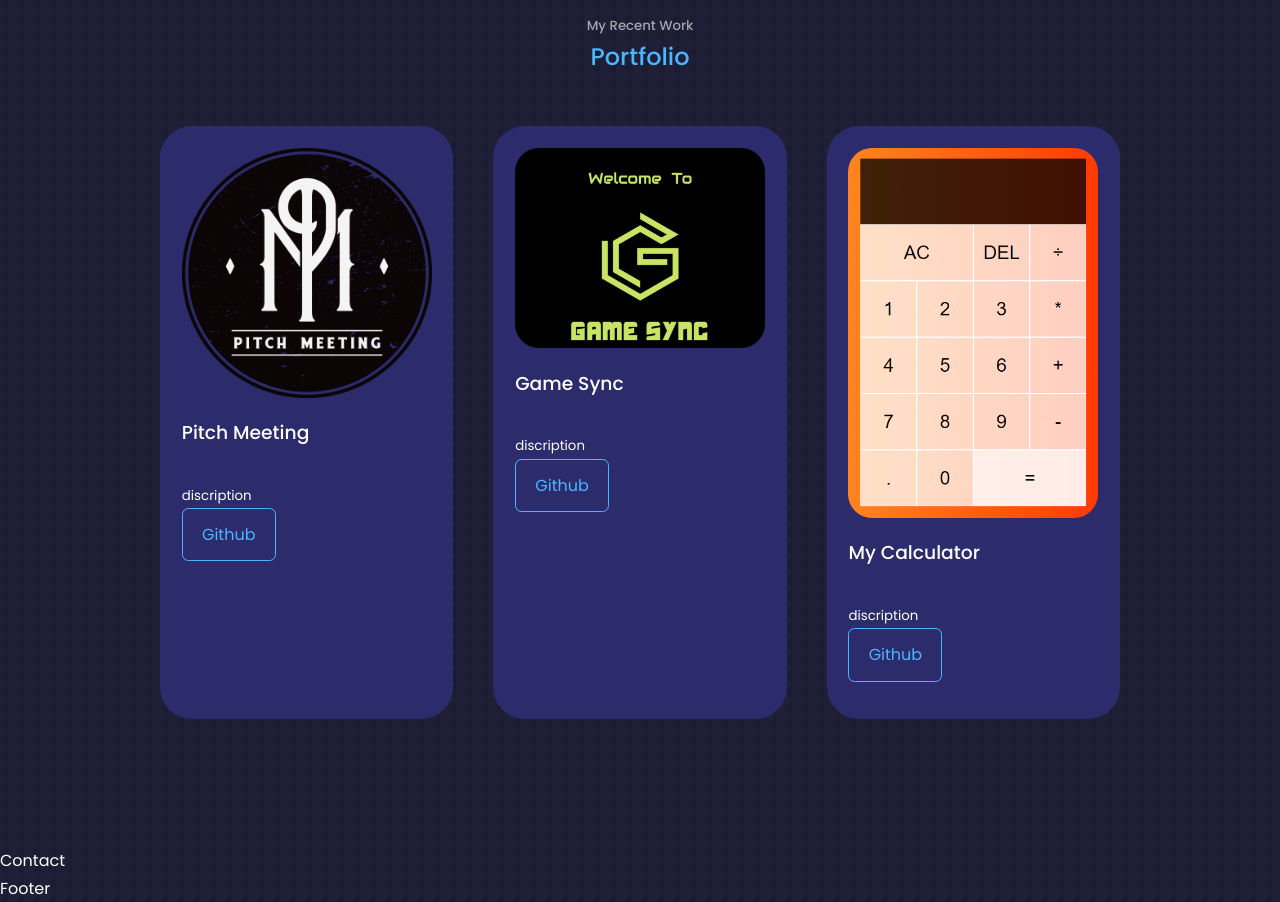
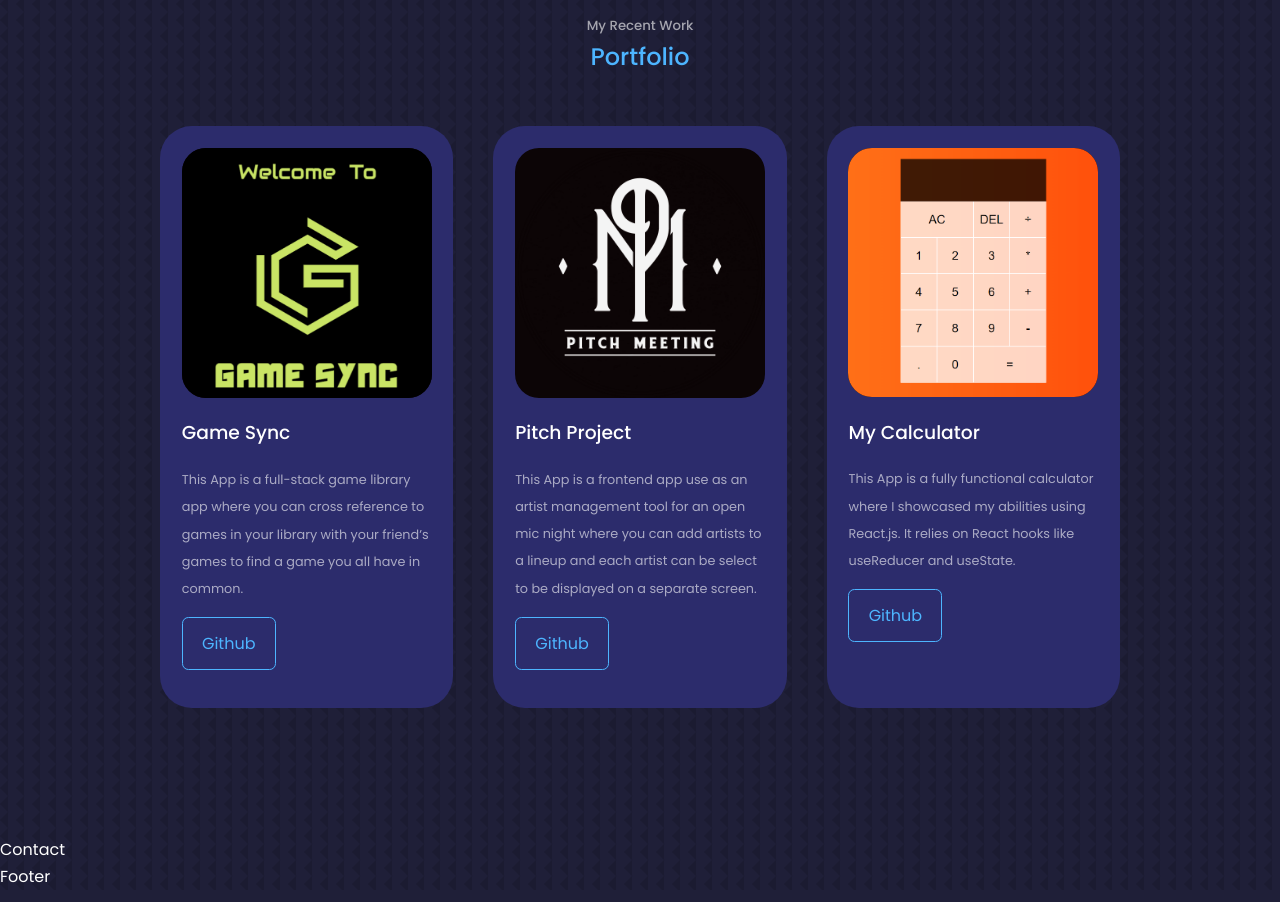
Before and after one commit to AlexLam12/portfolio-site, a React (Create React App) app: page / in a window 1280 px wide. Shown: the part 2020-2922 px from the top of the page. Built offline with nearby package versions, Linux system fonts and the light colour scheme.

Commit message:
portfolio section complete

```diff
--- a/src/components/about/About.css
+++ b/src/components/about/About.css
@@ -65,7 +65,7 @@
     color: var(--color-light);
 }
 
-.about__content p{
+.about__content p {
     margin: 2rem 0 2.6rem;
     color: var(--color-light);
 }
--- a/src/components/portfolio/Portfolio.css
+++ b/src/components/portfolio/Portfolio.css
@@ -20,14 +20,38 @@
 .portfolio__item-image {
     border-radius: 1.5rem;
     overflow: hidden;
+    background-color: #0C0506;
 }
 
 .portfolio__item h3 {
-    margin: 1.2rem 0 2rem;
+    margin: 1.2rem 0 1rem;
+}
+
+.portfolio__item small {
+    font-size:0.8rem;
+    color: var(--color-light);
 }
 
 .portfolio__item-cta {
     display: flex;
     gap: 1.5rem;
     margin-bottom: 1rem;
+    margin-top: 1rem;
 }
+/* ==================== Media Queries (MEDIUM DEVICES) ==================== */
+
+@media screen and (max-width: 1024px) {
+    .portfolio__container {
+        grid-template-columns: 1fr 1fr;
+        gap: 1.2rem;
+    }
+}
+
+/* ==================== Media Queries (SMALL DEVICES) ==================== */
+
+@media screen and (max-width: 600px) {
+    .portfolio__container {
+        grid-template-columns: 1fr;
+        gap: 1rem;
+    }
+}
--- a/src/components/portfolio/Portfolio.jsx
+++ b/src/components/portfolio/Portfolio.jsx
@@ -3,6 +3,30 @@ import './Portfolio.css'
 import IMG1 from '../../assets/pitchmeeting.png'
 import IMG2 from '../../assets/GameSync.png'
 import IMG3 from '../../assets/CalculatorApp.png'
+
+const portfolioData = [
+  {
+    id:1,
+    image: IMG2,
+    title: 'Game Sync',
+    discription: "This App is a full-stack game library app where you can cross reference to games in your library with your friend’s games to find a game you all have in common.",
+    github:'https://github.com/AlexLam12/GameSync'
+  },
+  {
+    id:2,
+    image: IMG1,
+    title: 'Pitch Project',
+    discription: "This App is a frontend app use as an artist management tool for an open mic night where you can add artists to a lineup and each artist can be select to be displayed on a separate screen.",
+    github:'https://github.com/AlexLam12/pitchmeeting'
+  },
+  {
+    id:3,
+    image: IMG3,
+    title: 'My Calculator',
+    discription: "This App is a fully functional calculator where I showcased my abilities using React.js. It relies on React hooks like useReducer and useState.",
+    github:'https://github.com/AlexLam12/My-Calculator-React'
+  }
+]
 
 const Portfolio = () => {
   return (
@@ -11,39 +35,22 @@ const Portfolio = () => {
       <h2>Portfolio</h2>
 
       <div className="container portfolio__container">
-        <article className='portfolio__item'>
-          <div className="portfolio__item-image">
-            <img src={IMG1} alt="PM Logo" />
-          </div>
-          <h3>Pitch Meeting</h3>
-          <small>discription</small>
-          <div className="portfolio__item-cta">
-            <a href="https://github.com" className='btn' target='_blank'>Github</a>
-          </div>
-        </article>
-
-        <article className='portfolio__item'>
-          <div className="portfolio__item-image">
-            <img src={IMG2} alt="GS Logo" />
-          </div>
-          <h3>Game Sync</h3>
-          <small>discription</small>
-          <div className="portfolio__item-cta">
-            <a href="https://github.com" className='btn' target='_blank'>Github</a>
-          </div>
-        </article>
-
-
-        <article className='portfolio__item'>
-          <div className="portfolio__item-image">
-            <img src={IMG3} alt="Calculator" />
-          </div>
-          <h3>My Calculator</h3>
-          <small>discription</small>
-          <div className="portfolio__item-cta">
-            <a href="https://github.com" className='btn' target='_blank'>Github</a>
-          </div>
-        </article>
+        {
+          portfolioData.map(({id, image, title, github, discription}) => {
+            return(
+              <article key={id} className='portfolio__item'>
+              <div className="portfolio__item-image">
+                <img src={image} alt={title} />
+              </div>
+              <h3>{title}</h3>
+              <small>{discription}</small>
+              <div className="portfolio__item-cta">
+                <a href={github} className='btn' target='_blank'>Github</a>
+              </div>
+            </article>
+            )
+          })
+        }
       </div>
     </section>
   )
```
Also changed, not shown: src/assets/CalculatorApp.PNG, src/assets/GameSync.png.
